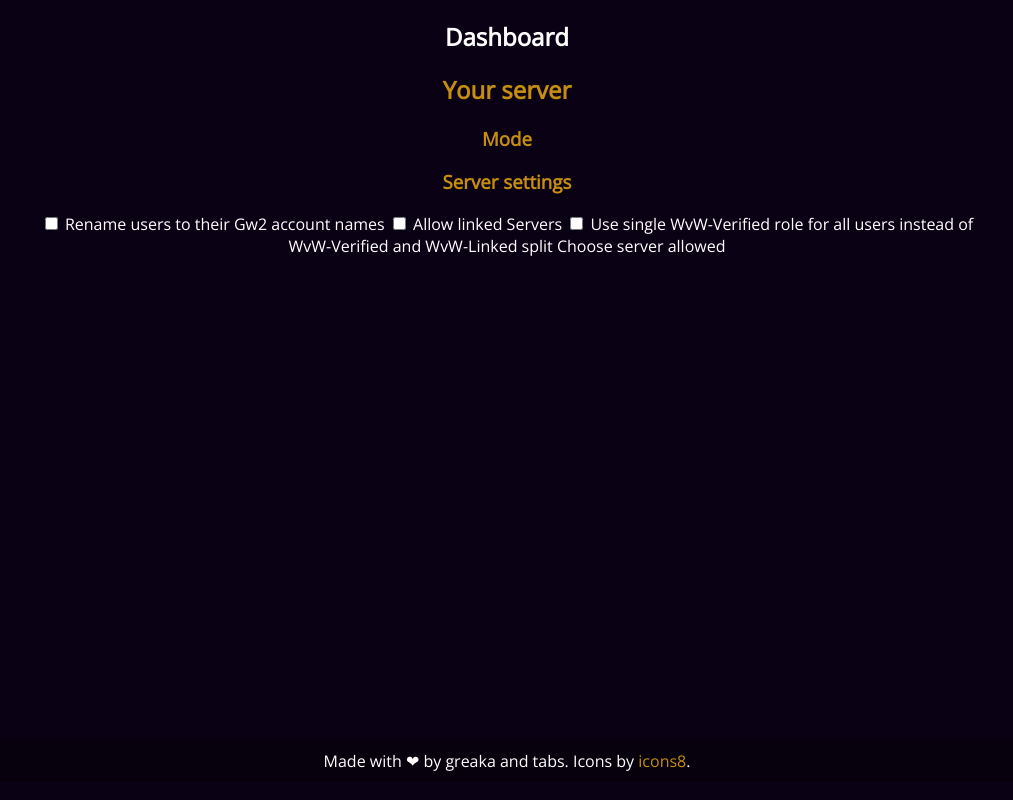
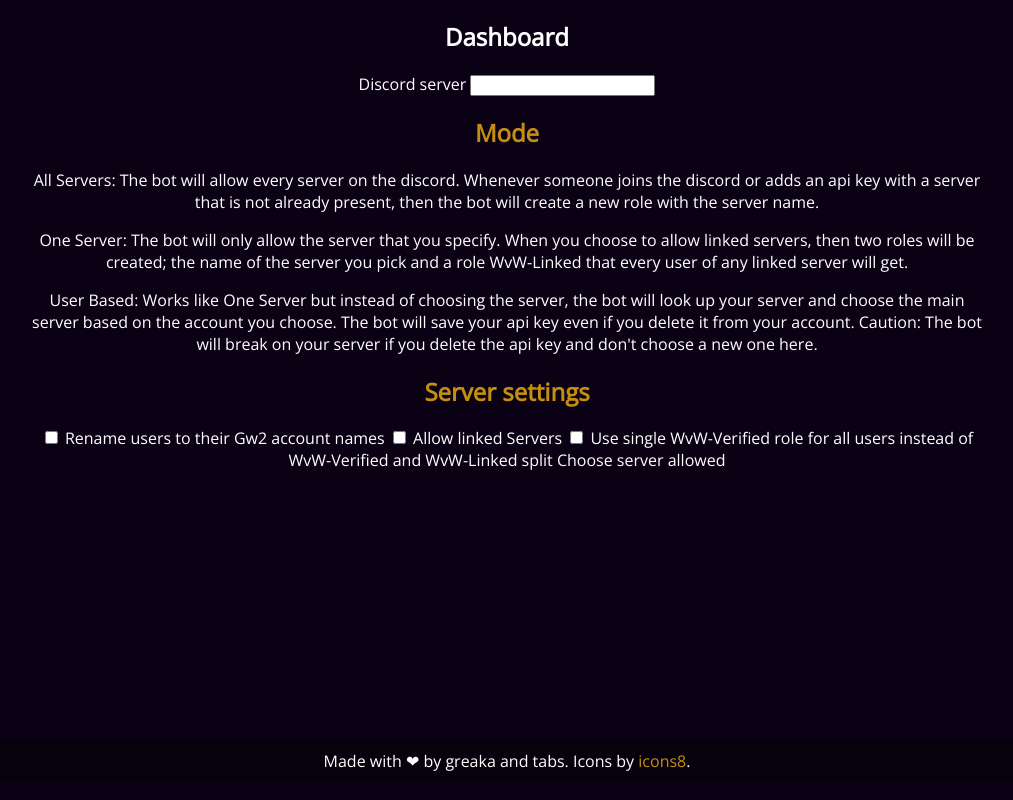
Before and after one commit to ladyofcode/wvwbot-pizzazz, a plain HTML site: page dashboard.html in a window 1280 px wide. Shown: the whole page, without its empty margins (133-1146 px from the left). Drawn offline with nearby package versions, Linux system fonts and the light colour scheme.

Commit message:
Update to-do in readme and dashboard html

```diff
--- a/dashboard.html
+++ b/dashboard.html
@@ -8,11 +8,24 @@
   <body>
     <section>
     <h1>Dashboard</h1>
-    <h2>Your server</h2>
 
     <form>
-      <h3>Mode</h3>
-      <h3>Server settings</h3>
+      <label>Discord server</label>
+      <input list="discord-server-list" id="discord-server-choice" name="discord-server-choice" />
+      <datalist id="discord-server-list">
+          <option selected value="A community" >The Dragonfly Effect [Phi]</option>
+          <option value="A community">The Dragonfly Effect [Phi]</option>
+          <option value="A community">The Dragonfly Effect [Phi]</option>
+      </datalist>
+    </form>
+
+    <form>
+      <h2>Mode</h2>
+      <p>All Servers: The bot will allow every server on the discord. Whenever someone joins the discord or adds an api key with a server that is not already present, then the bot will create a new role with the server name.</p>
+      <p>One Server: The bot will only allow the server that you specify. When you choose to allow linked servers, then two roles will be created; the name of the server you pick and a role WvW-Linked that every user of any linked server will get.</p>
+      <p>User Based: Works like One Server but instead of choosing the server, the bot will look up your server and choose the main server based on the account you choose. The bot will save your api key even if you delete it from your account.           Caution: The bot will break on your server if you delete the api key and don't choose a new one here.</p>
+
+      <h2>Server settings</h2>
 
       <label for="name">
         <input type="checkbox" id="toggle" class="checkbox" /> Rename users to their Gw2 account names
```
Also changed, not shown: 1 other file.
